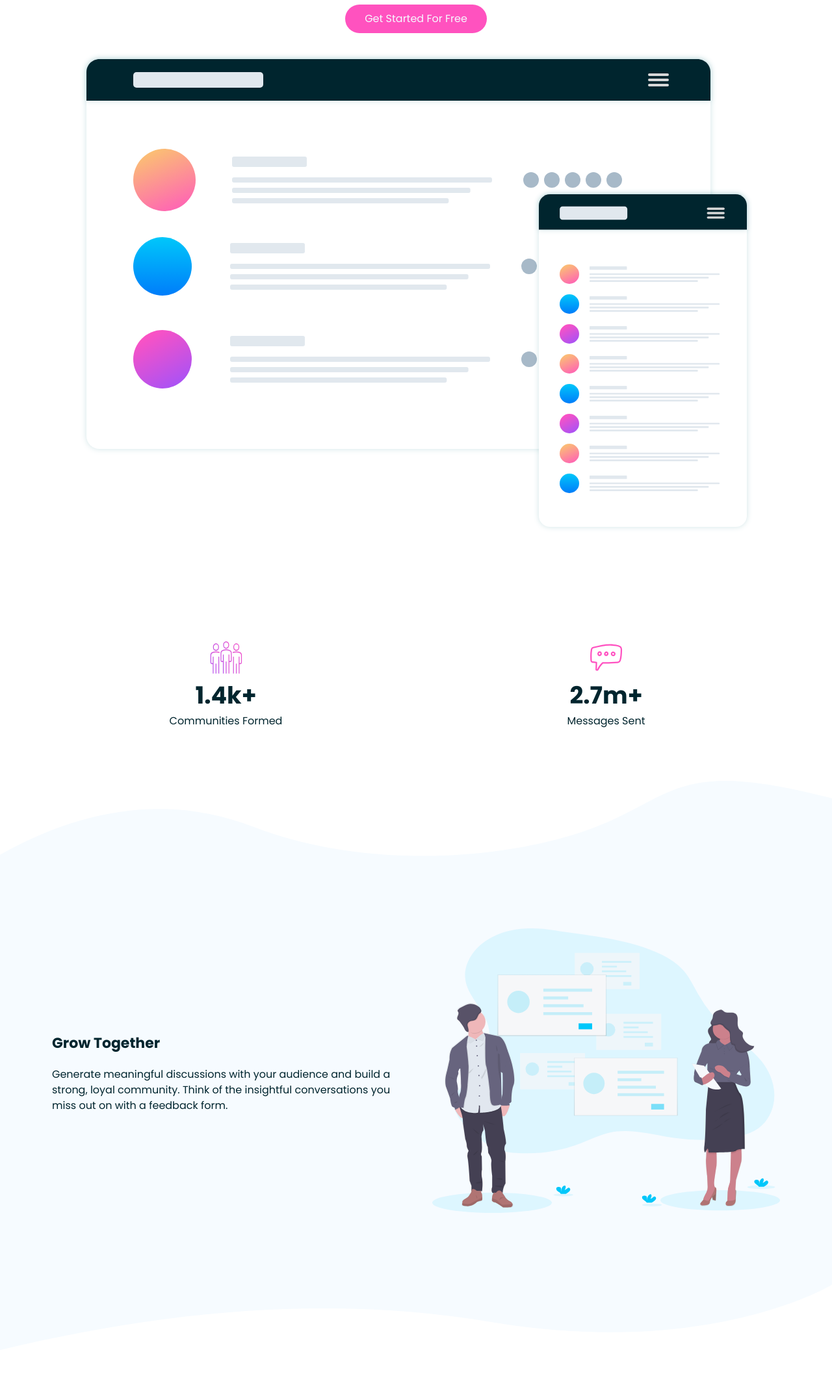
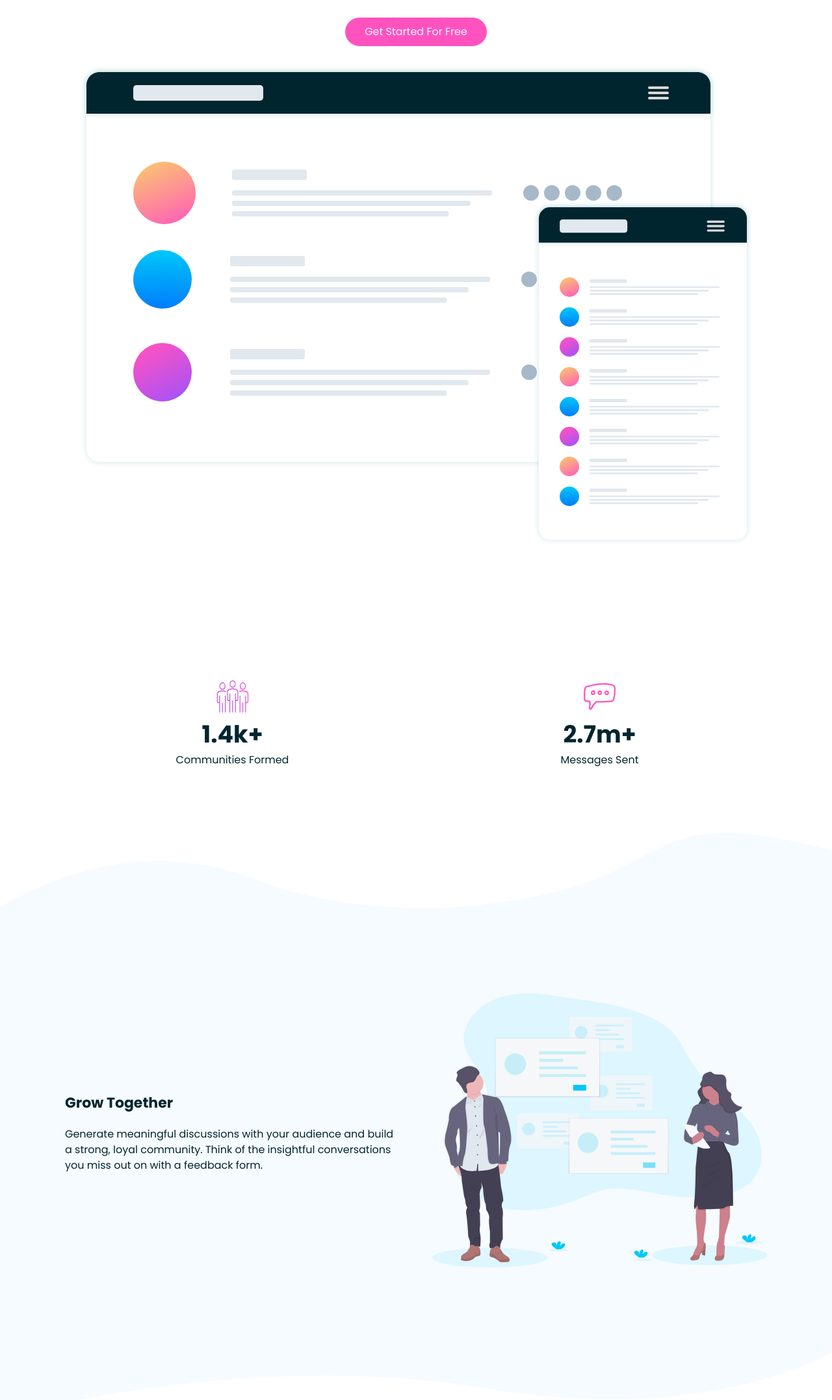
Before and after one commit to PawanJS/huddleCurved, a plain HTML site: page index.html in a window 1280 px wide. Shown: the part 346-2501 px from the top of the page at 65% size. Drawn offline with Linux system fonts and the light colour scheme.

Commit message:
Added final design

```diff
--- a/css/style.css
+++ b/css/style.css
@@ -88,7 +88,7 @@ body {
 
 /** Header */
 .header {
-  padding: 8rem;
+  padding: 10rem;
   display: grid;
   place-items: center;
   text-align: center;
@@ -105,7 +105,7 @@ body {
 
 /** Stats */
 .stats {
-  padding: 8rem;
+  padding: 10rem;
   display: grid;
   grid-template-columns: repeat(auto-fit, minmax(25rem, 1fr));
   gap: 5rem;
@@ -120,7 +120,7 @@ body {
 /** Feature */
 
 .feature__container {
-  padding: 8rem;
+  padding: 10rem;
   display: grid;
   grid-template-columns: repeat(auto-fit, minmax(30rem, 1fr));
   place-items: center;
@@ -138,7 +138,7 @@ body {
 
 /** CTA */
 .cta {
-  padding: 8rem;
+  padding: 10rem;
   display: grid;
   place-items: center;
   grid-row-gap: 2.5rem;
@@ -149,7 +149,7 @@ body {
 .footer {
   background-color: hsl(192, 100%, 9%);
   color: hsl(207, 100%, 98%);
-  padding: 8rem;
+  padding: 10rem;
   display: grid;
   grid-template-columns: repeat(auto-fit, minmax(30rem, 1fr));
   place-items: center;
```
